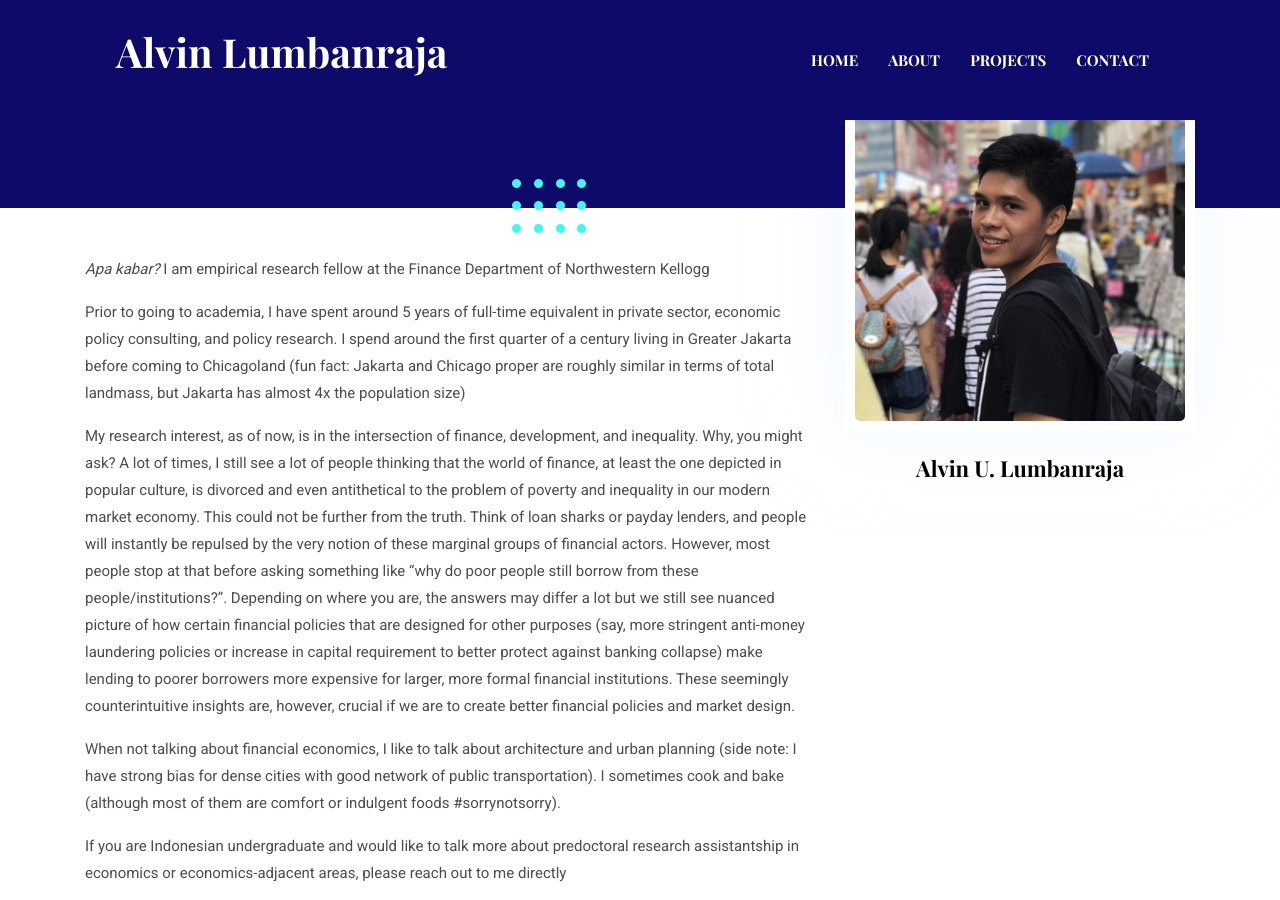
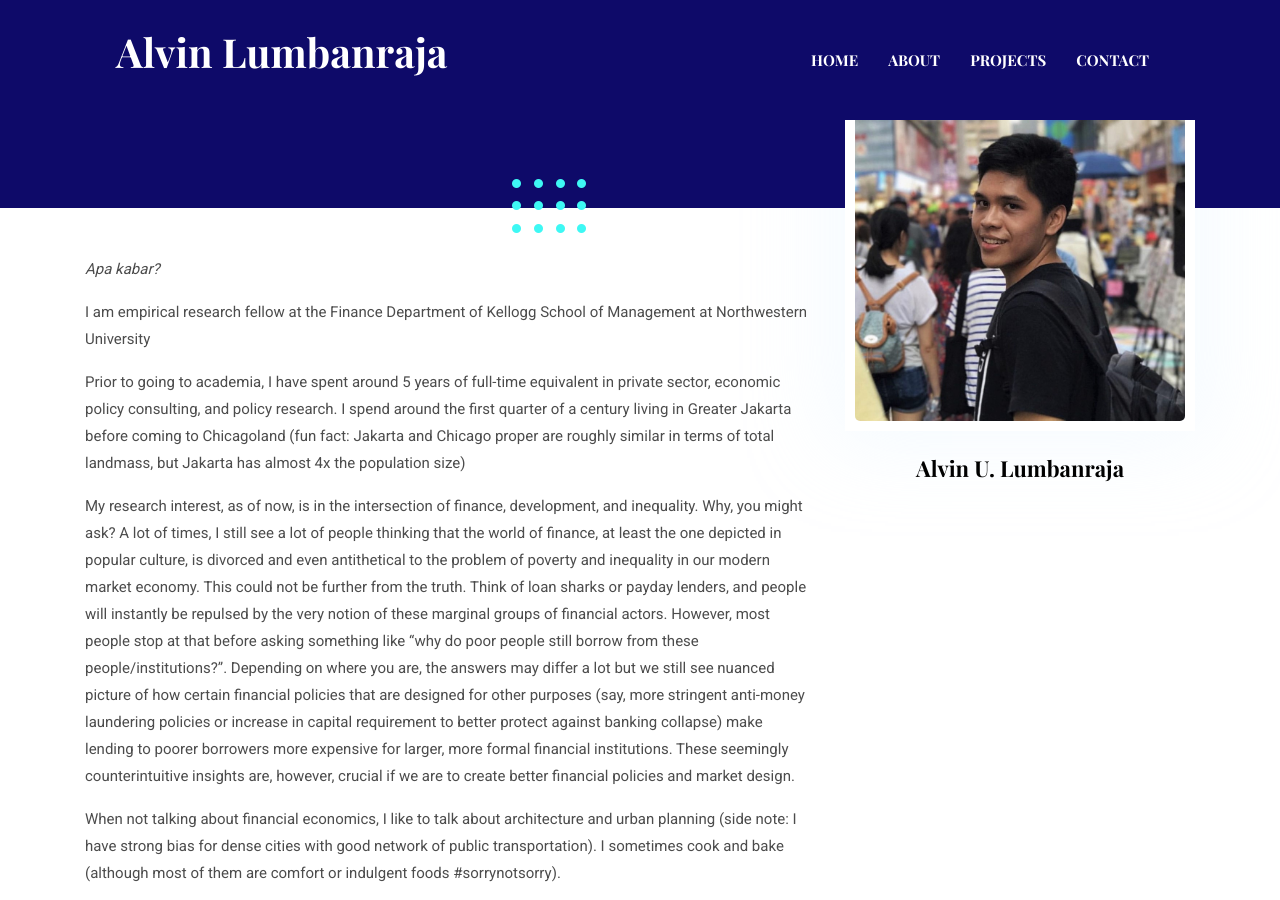
Before and after one commit to alumbanraja/alumbanraja.github.io, a Jekyll site: the page built from _pages/about.md, in a window 1280 px wide and 900 px high, scrolled down 316 px. Built offline with Jekyll 4.4.1, drawn with Linux system fonts in a browser that asks for light colours.

Commit message:
Update about.md

```diff
--- a/_pages/about.md
+++ b/_pages/about.md
@@ -6,7 +6,8 @@ image: assets/images/about/author.jpg
 ---
 
 _Apa kabar?_
-I am empirical research fellow at the Finance Department of Northwestern Kellogg
+
+I am empirical research fellow at the Finance Department of Kellogg School of Management at Northwestern University
 
 Prior to going to academia, I have spent around 5 years of full-time equivalent in private sector,
 economic policy consulting, and policy research. I spend around the first quarter of a century living
```
